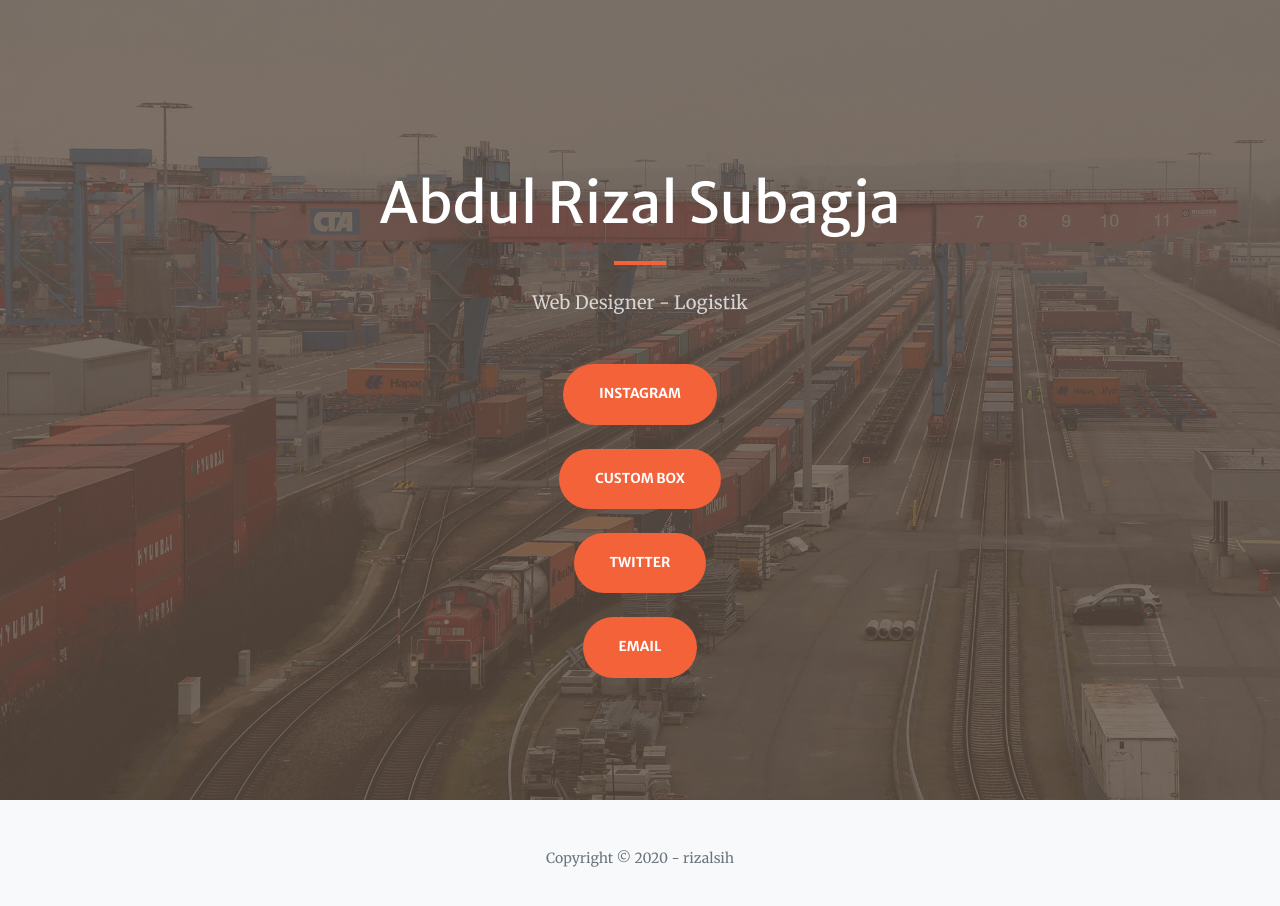
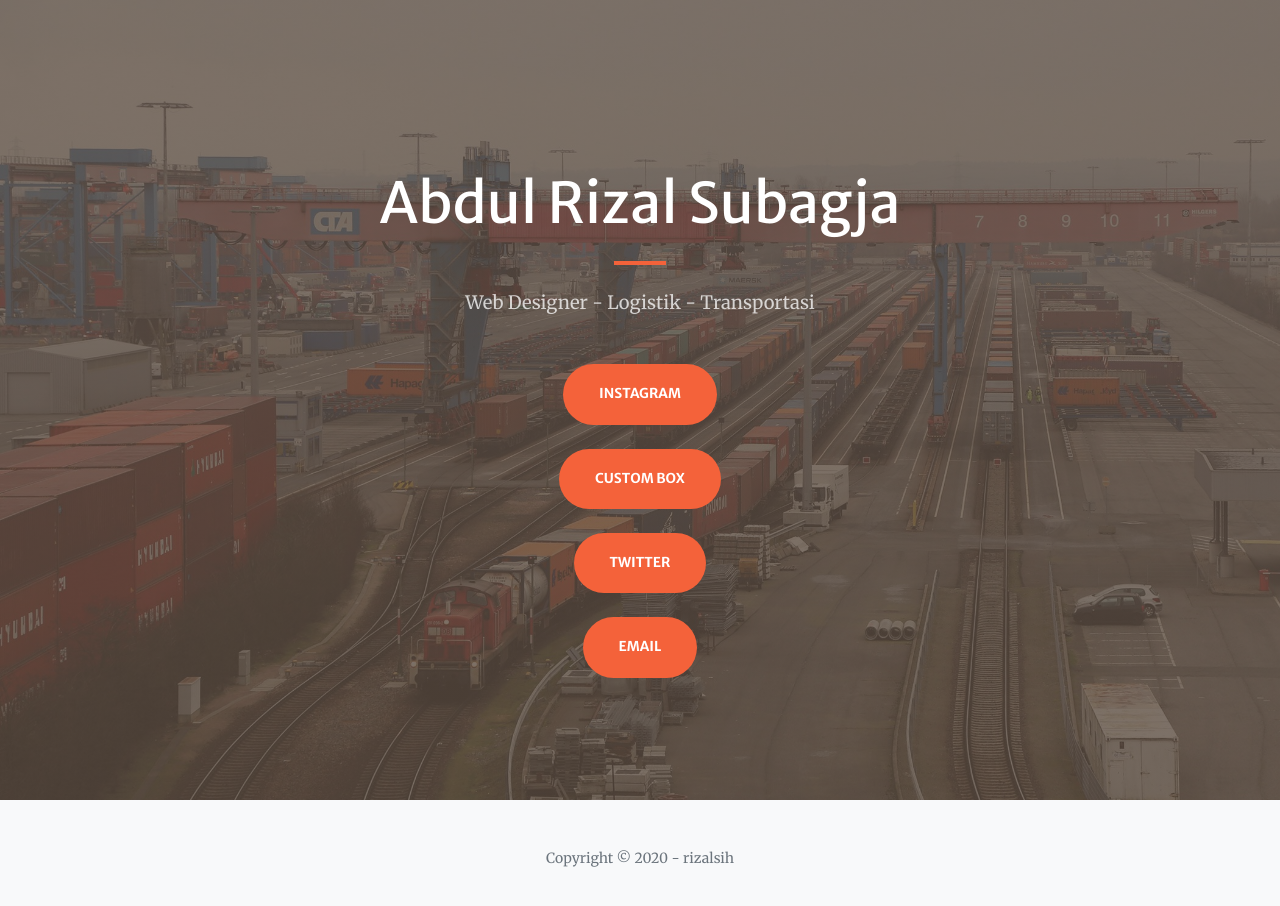
Before and after one commit to rizalsih/LongDistanceRelationship, a plain HTML site: page index.html in a window 1280 px wide. Drawn offline with nearby package versions, Linux system fonts and the light colour scheme; some packages are replaced by stand-ins of ours; a script that the page names is missing.

Commit message:
first commit

```diff
--- a/index.html
+++ b/index.html
@@ -28,7 +28,7 @@
                         <hr class="divider" />
                     </div>
                     <div class="col-lg-8 align-self-baseline">
-                        <p class="text-white-75 mb-5">Web Designer - Logistik   </p>
+                        <p class="text-white-75 mb-5">Web Designer - Logistik - Transportasi  </p>
                         <div>
                             <a class="btn btn-primary btn-xl" href="https://instagram.com/rizalsihh">Instagram</a>
                         <div><br>
```
